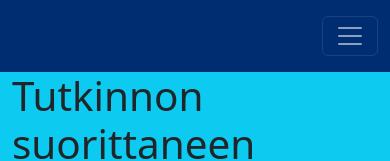
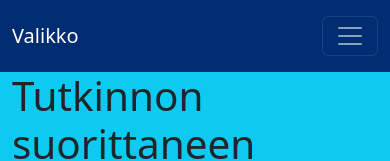
Before and after one commit to waali81/bootstrap, a plain HTML site: page index.html in a window 390 px wide. Shown: the top 161 px of the page. Drawn offline with nearby package versions, Linux system fonts and the light colour scheme.

Commit message:
testausta

```diff
--- a/index.html
+++ b/index.html
@@ -15,6 +15,7 @@
     <header>
         <nav class="navbar navbar-expand-lg navbar-custom navbar-dark">
             <div class="container py-2">
+                <a class="navbar-brand d-lg-none" href="#">Valikko</a>
                 <button class="navbar-toggler ms-auto" type="button" data-bs-toggle="collapse" data-bs-target="#myNavbar" aria-controls="myNavbar" aria-expanded="false" aria-label="Valikon avaaminen">
                     <span class="navbar-toggler-icon"></span>
                 </button>
```
